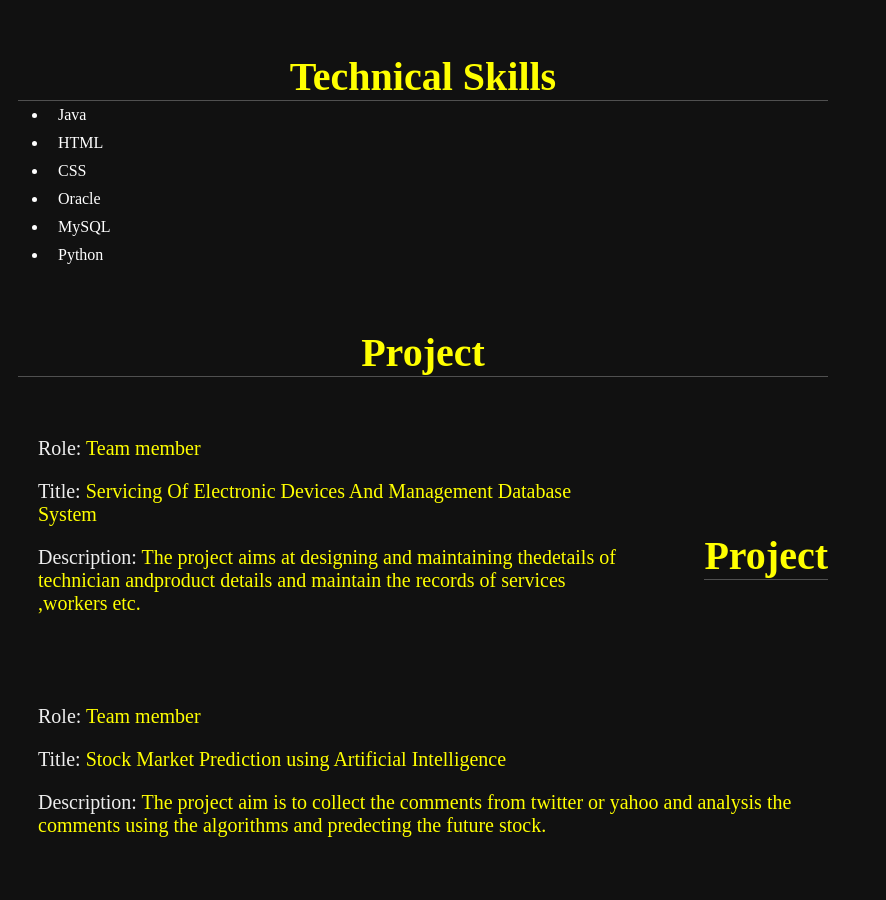
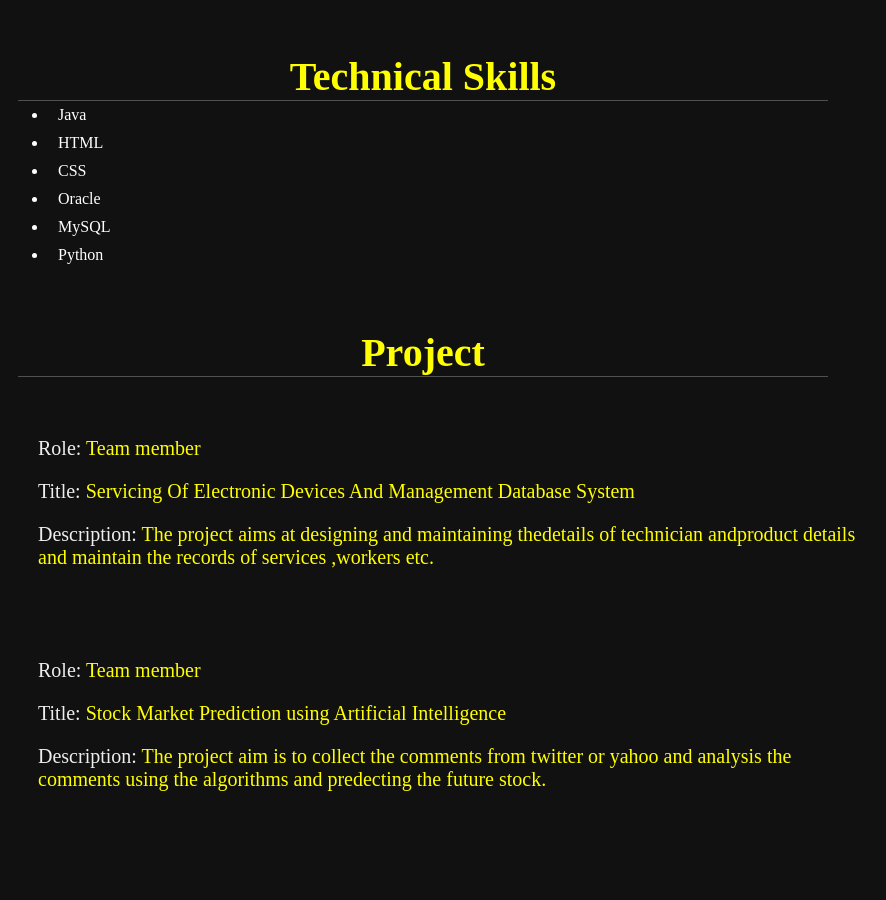
Before and after one commit to Kalyani0306/kalyani.github.io, a plain HTML site: page index.html in a window 1280 px wide. Shown: the part 804-1704 px from the top of the page, without its empty margins (392-1278 px from the left). Drawn offline with Linux system fonts and the light colour scheme.

Commit message:
Update index.html

```diff
--- a/index.html
+++ b/index.html
@@ -86,7 +86,7 @@
     <h3><span>Title: </span> Servicing Of Electronic Devices And Management Database System</h3>
     <h3><span>Description: </span>  The project aims at designing and maintaining thedetails of technician andproduct details and maintain the records of services ,workers etc.</h3>
             </div>
-        <h1 class="heading"><span>Project</span></h1>
+
     <div class="Row">
         <div class="det">
     <h3><span>Role: </span>Team member</h3>
```
